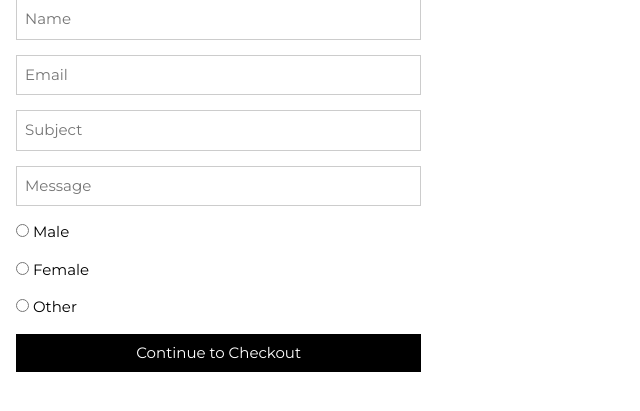
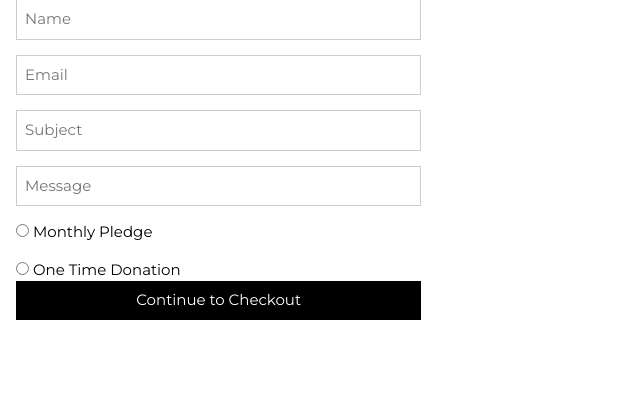
Before and after one commit to PhenaS/IST604, a PHP site: page /donations.php in a window 1280 px wide. Shown: the part 161-572 px from the top of the page, without its empty margins (0-640 px from the left). Run offline with PHP 8.4, Linux system fonts and the light colour scheme.

Commit message:
Add files via upload

```diff
--- a/donations.php
+++ b/donations.php
@@ -22,9 +22,8 @@ body,h1,h2,h3,h4,h5,h6,.w3-wide {font-family: "Montserrat", sans-serif;}
           <p><input class="w3-input w3-border" type="text" placeholder="Email" name="Email" required></p>
           <p><input class="w3-input w3-border" type="text" placeholder="Subject" name="Subject" required></p>
           <p><input class="w3-input w3-border" type="text" placeholder="Message" name="Message" required></p>
-          <p><input type="radio" name="gender" value="male"> Male<br></p>
-          <p><input type="radio" name="gender" value="female"> Female<br></p>
-          <p><input type="radio" name="gender" value="other"> Other </p>
+          <p><input type="radio" name="gender" value="male"> Monthly Pledge<br></p>
+          <p><input type="radio" name="gender" value="female"> One Time Donation<br>
           <button type="submit" class="w3-button w3-block w3-black">Continue to Checkout</button>
         </form>
       </div>
```
